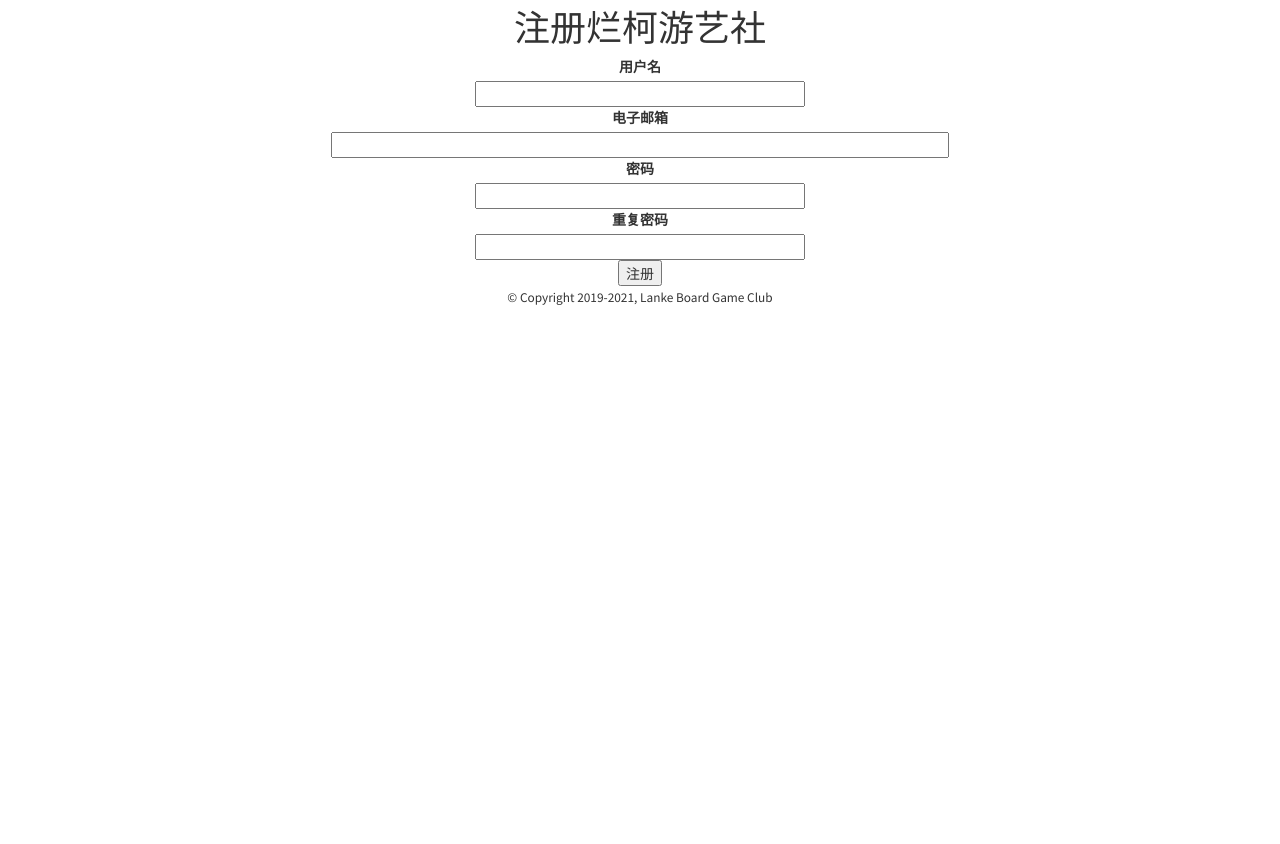
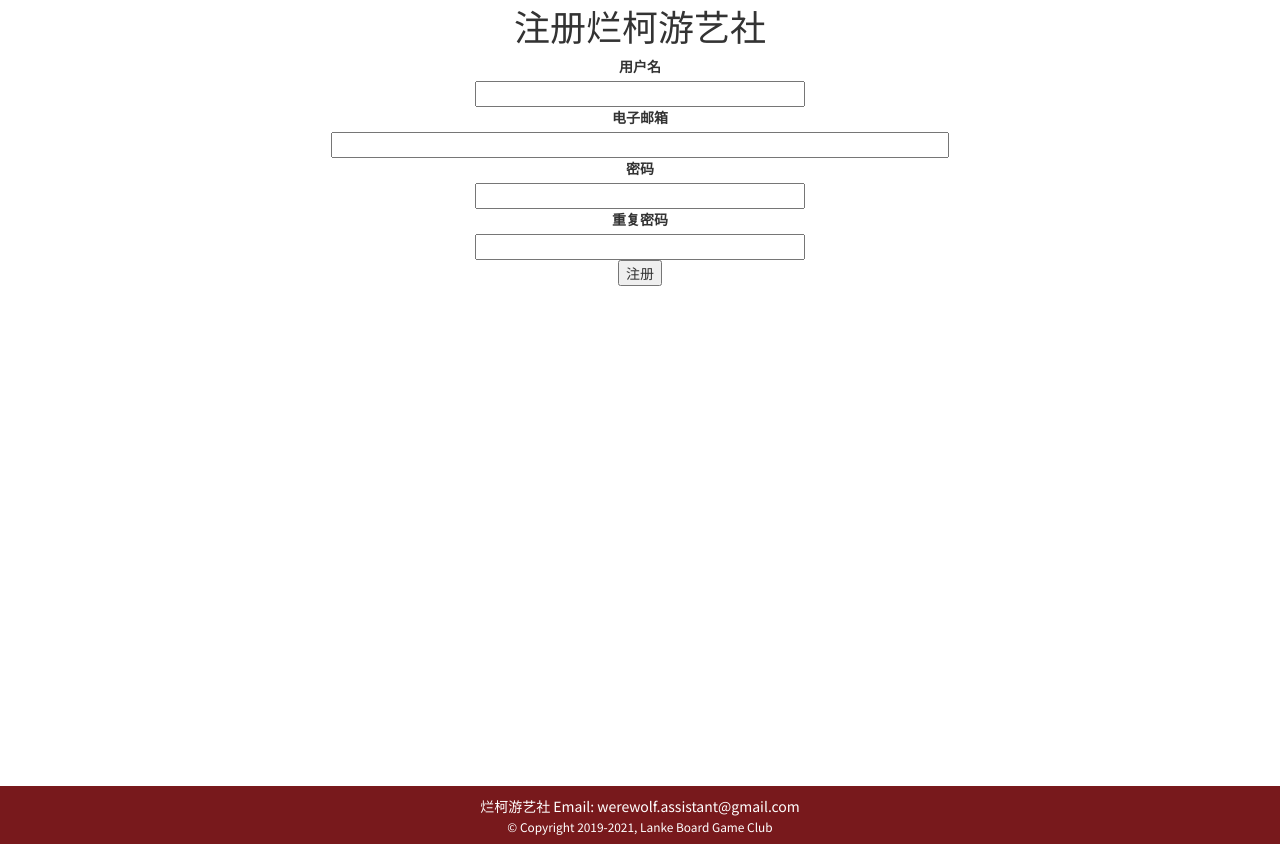
Before and after one commit to Ji-Hua/werewolf_assistant, a Flask app: page /register in a window 1280 px wide. Shown: the part 239-1083 px from the top of the page. Before the commit the page ends 544 px from the top, so only its background shows below. Run offline with Flask 2, Linux system fonts and the light colour scheme; some libraries are stand-ins or nearby versions; some web fonts are replaced.

Commit message:
prettify footer

```diff
--- a/app/static/css/style.css
+++ b/app/static/css/style.css
@@ -101,3 +101,20 @@ table, th, td {
 #span-note {
     font-style: italic;
 }
+
+#content-wrapper {
+    position: relative;
+    min-height: 100vh;
+}
+
+#page-content-wrapper {
+    padding-bottom: 2.5rem;
+}
+
+#footer {
+    position: absolute;
+    bottom: 0;
+    width: 100%;
+    height: 2.5rem;
+    margin: 25px 0 0 0 !important;
+}
--- a/app/templates/base.html
+++ b/app/templates/base.html
@@ -56,11 +56,21 @@
 
 
 {% block content %}
+<div id='content-wrapper'>
+    <div id='page-content-wrapper'>
+        {% block page_content %}
+        {% endblock %}
+    </div>
 
-    {% block page_content %}
+
+    {% block footer %}
+        <footer id='footer'>
+            <div class="banner">
+                <p class="bannertext">烂柯游艺社 Email: werewolf.assistant@gmail.com</p>
+                <p class="bannertext"><small>&copy; Copyright 2019-2021, Lanke Board Game Club</small></p>
+            </div>
+        </footer>
     {% endblock %}
 
-    {% block footer %}
-        <footer> <small>&copy; Copyright 2019-2021, Lanke Board Game Club</small> </footer>
-    {% endblock %}
+</div>
 {% endblock %}
```
